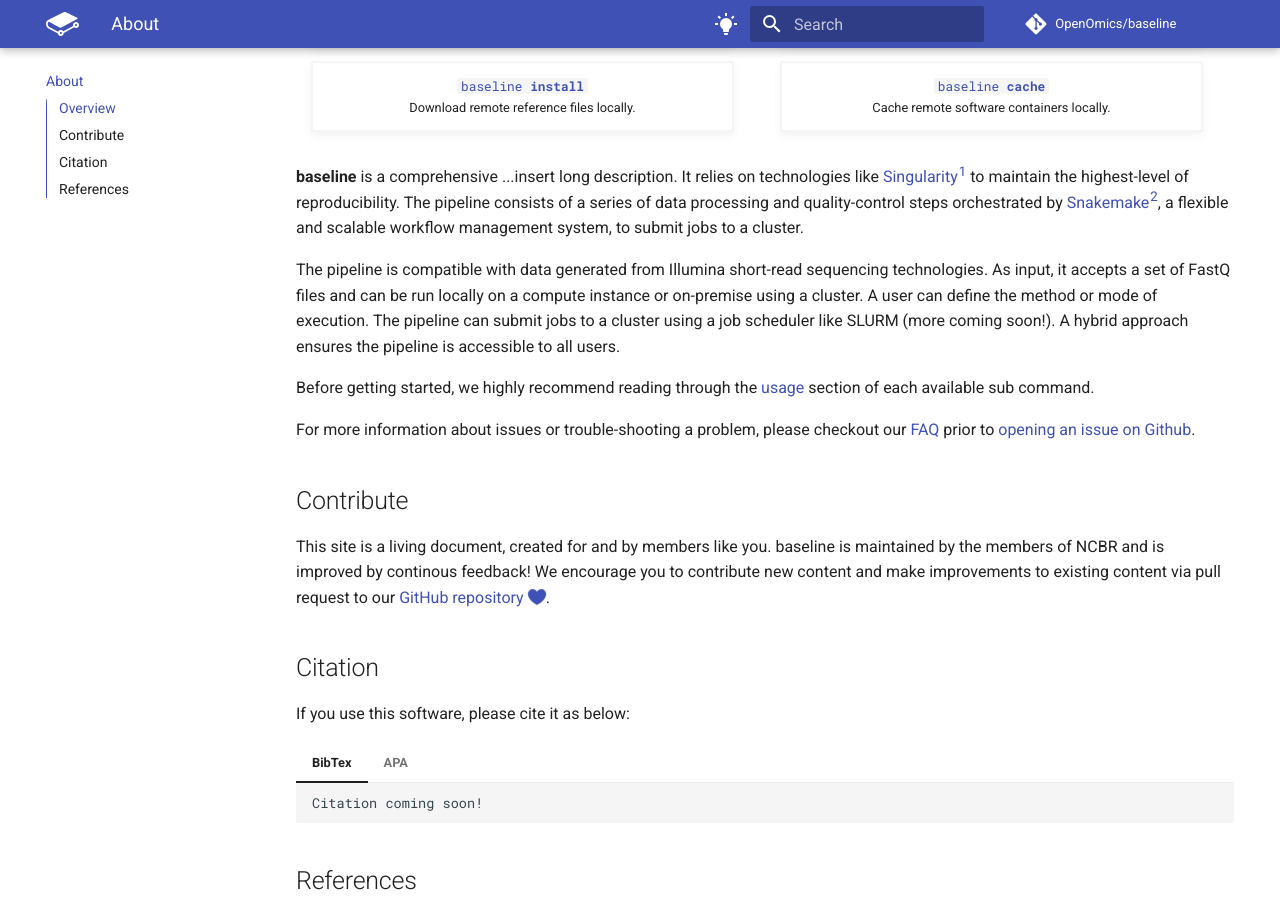
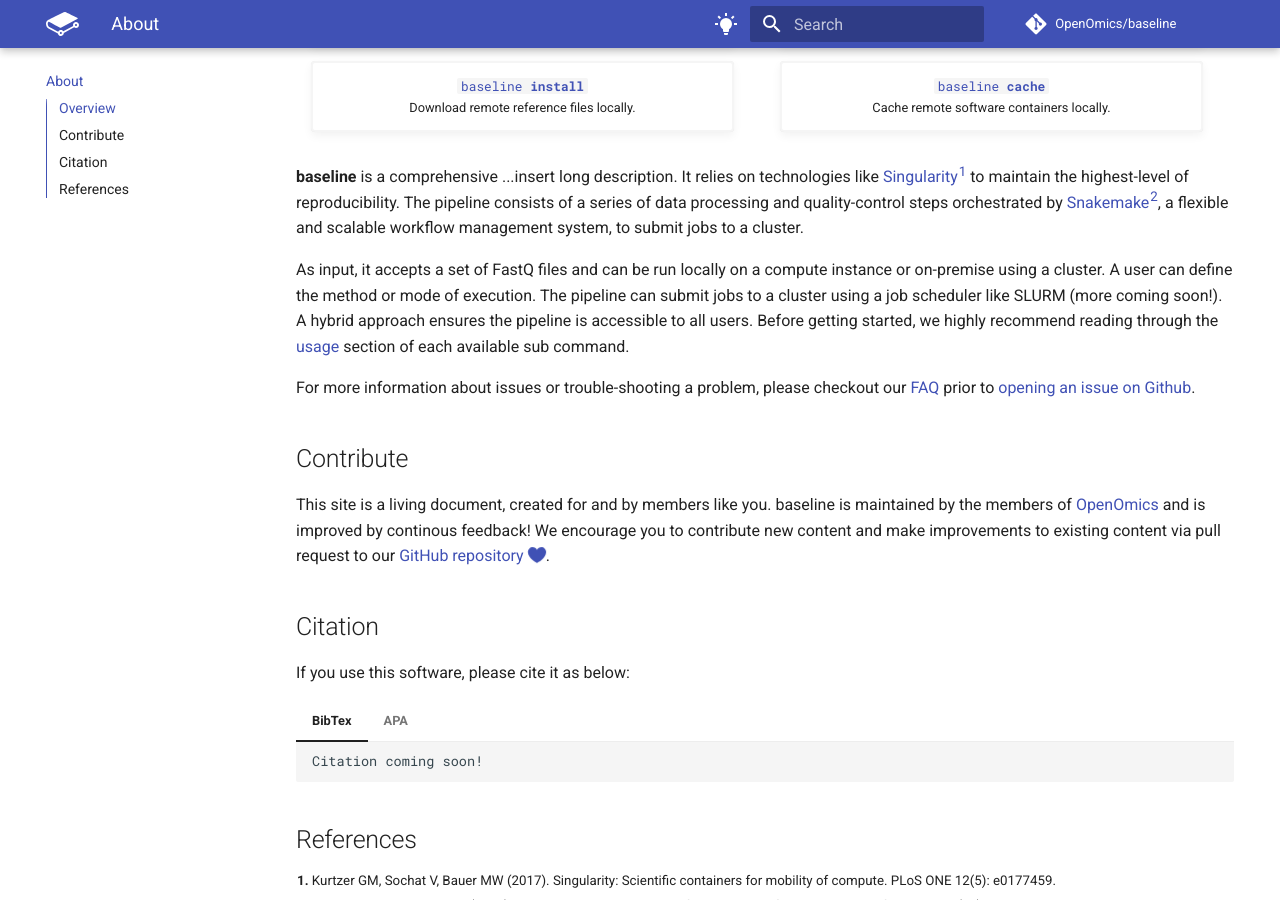
Before and after one commit to OpenOmics/baseline, an MkDocs documentation site: the page built from docs/index.md, in a window 1280 px wide and 900 px high, scrolled down 619 px. Built offline with MkDocs 1.6.1 and Material for MkDocs 9.7.7, drawn with Linux system fonts in a browser that asks for light colours; comment, search, counter and statistics services are not loaded; the version menu is left out.

Commit message:
docs: updating sub cmd desc and adding link to OpenOmics website.

````diff
--- a/docs/index.md
+++ b/docs/index.md
@@ -24,6 +24,7 @@
 
 
 ## Overview
+
 Welcome to baseline's documentation! This guide is the main source of documentation for users that are getting started with the [long pipeline name](https://github.com/OpenOmics/baseline/).
 
 The **`./baseline`** pipeline is composed several inter-related sub commands to setup and run the pipeline across different systems. Each of the available sub commands perform different functions:
@@ -60,15 +61,13 @@
 
 **baseline** is a comprehensive ...insert long description. It relies on technologies like [Singularity<sup>1</sup>](https://singularity.lbl.gov/) to maintain the highest-level of reproducibility. The pipeline consists of a series of data processing and quality-control steps orchestrated by [Snakemake<sup>2</sup>](https://snakemake.readthedocs.io/en/stable/), a flexible and scalable workflow management system, to submit jobs to a cluster.
 
-The pipeline is compatible with data generated from Illumina short-read sequencing technologies. As input, it accepts a set of FastQ files and can be run locally on a compute instance or on-premise using a cluster. A user can define the method or mode of execution. The pipeline can submit jobs to a cluster using a job scheduler like SLURM (more coming soon!). A hybrid approach ensures the pipeline is accessible to all users.
-
-Before getting started, we highly recommend reading through the [usage](usage/run.md) section of each available sub command.
+As input, it accepts a set of FastQ files and can be run locally on a compute instance or on-premise using a cluster. A user can define the method or mode of execution. The pipeline can submit jobs to a cluster using a job scheduler like SLURM (more coming soon!). A hybrid approach ensures the pipeline is accessible to all users. Before getting started, we highly recommend reading through the [usage](usage/run.md) section of each available sub command.
 
 For more information about issues or trouble-shooting a problem, please checkout our [FAQ](faq/questions.md) prior to [opening an issue on Github](https://github.com/OpenOmics/baseline/issues).
 
 ## Contribute
 
-This site is a living document, created for and by members like you. baseline is maintained by the members of NCBR and is improved by continous feedback! We encourage you to contribute new content and make improvements to existing content via pull request to our [GitHub repository :octicons-heart-fill-24:{ .heart }](https://github.com/OpenOmics/baseline).
+This site is a living document, created for and by members like you. baseline is maintained by the members of [OpenOmics](https://openomics.github.io/) and is improved by continous feedback! We encourage you to contribute new content and make improvements to existing content via pull request to our [GitHub repository :octicons-heart-fill-24:{ .heart }](https://github.com/OpenOmics/baseline).
 
 ## Citation
 
@@ -87,5 +86,6 @@
     ```
 
 ## References
+
 <sup>**1.**  Kurtzer GM, Sochat V, Bauer MW (2017). Singularity: Scientific containers for mobility of compute. PLoS ONE 12(5): e0177459.</sup>
 <sup>**2.**  Koster, J. and S. Rahmann (2018). "Snakemake-a scalable bioinformatics workflow engine." Bioinformatics 34(20): 3600.</sup>
````
Also changed, not shown: README.md (+9 -7 lines).
